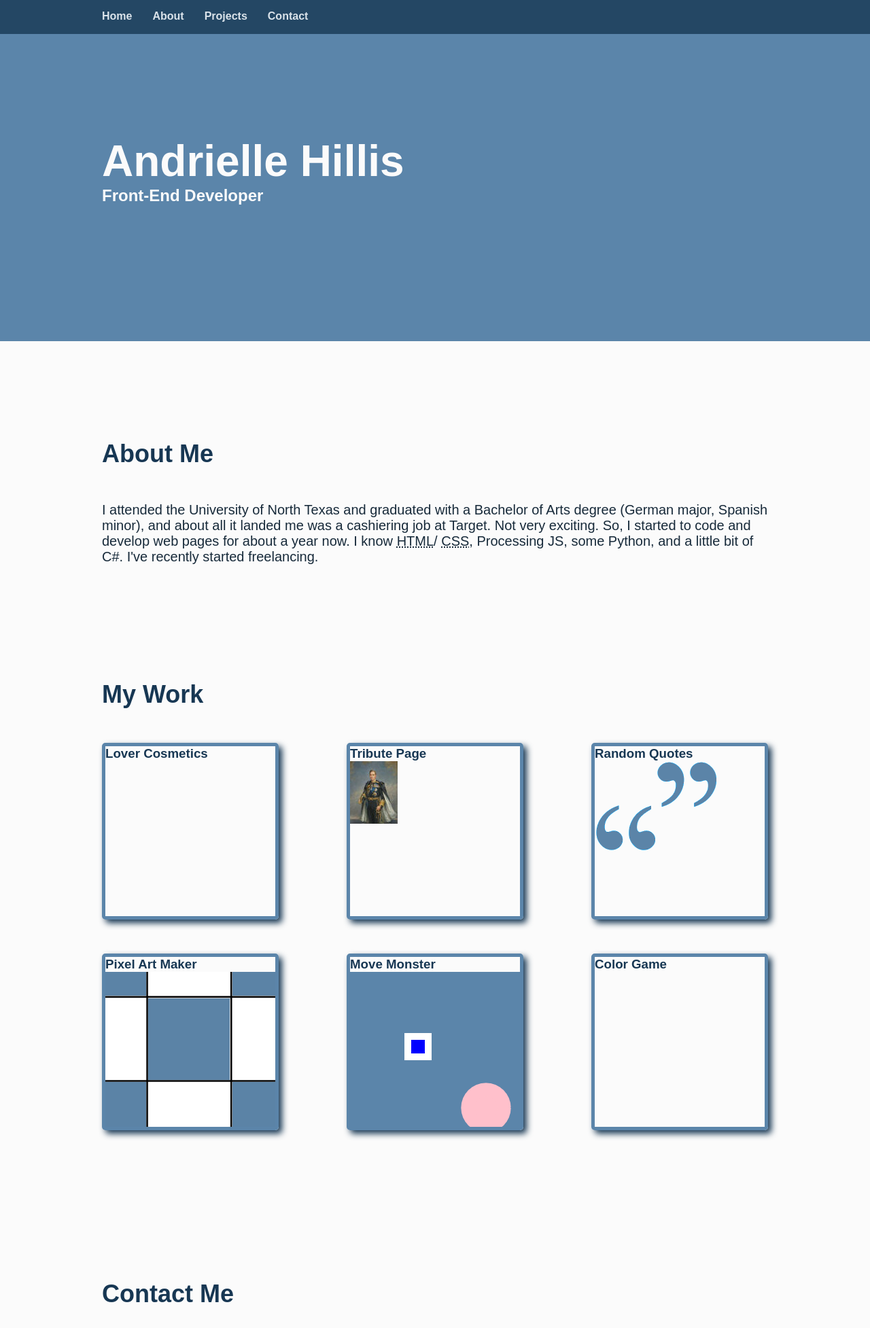
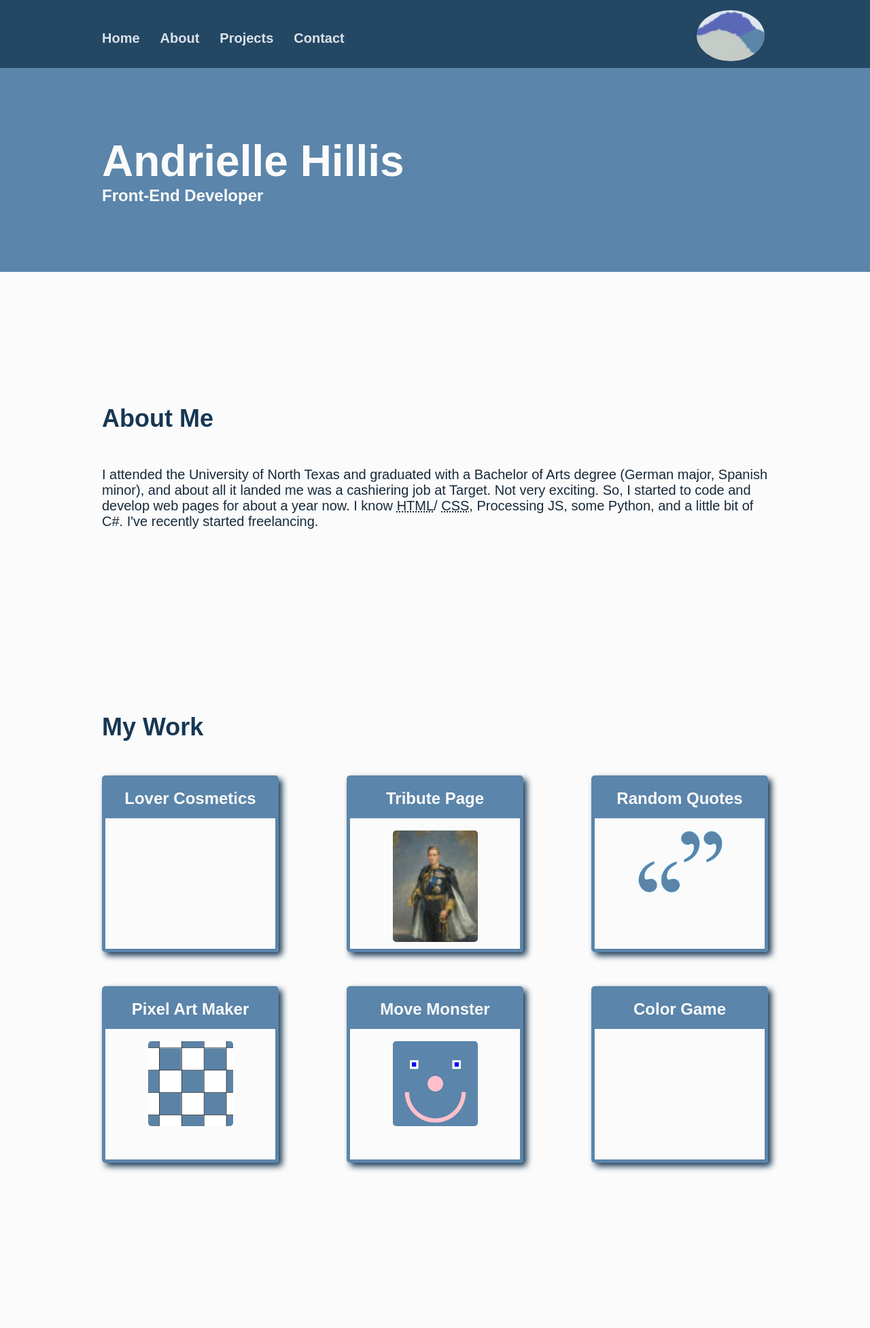
Before and after one commit to arhillis/arhillis.github.io, a plain HTML site: page index.html in a window 1280 px wide. Shown: the top 1954 px of the page at 68% size. Drawn offline with Linux system fonts and the light colour scheme.

Commit message:
Adding the logo to the page

```diff
--- a/css/main.css
+++ b/css/main.css
@@ -15,7 +15,7 @@
 nav {
     background: var(--darkblue);
     opacity: 0.8;
-    height: 50px;
+    height: 100px;
     position: fixed;
     top: 0;
     width: 100%;
@@ -37,10 +37,7 @@
     padding: 0;
 }
 
-h1,
-h2,
-ul,
-article {
+.container{
     width: 80%;
     max-width: 980px;
     margin: auto;
@@ -51,6 +48,24 @@
     color: var(--white);
     background-repeat: no-repeat;
     padding: 200px 0;
+}
+
+.header-text{
+    float: left;
+}
+
+#logo{
+    float: right;
+    border-radius: 50%;
+    border: 5px solid var(--darkblue);
+    width: 100px;
+    margin-top: 10px;
+}
+
+#nav-list{
+    float: left;
+    margin-top: 30px;
+    font-size: 1.25em;
 }
 
 nav li a {
@@ -80,7 +95,7 @@
 
 article {
     margin: 20px auto;
-    padding: 75px 0;
+    padding: 125px 0;
 }
 
 p {
@@ -131,7 +146,7 @@
     margin-bottom: 0;
 }
 
-#message textarea {
+#message-text{
     height: 150px;
 }
 
@@ -146,7 +161,7 @@
 }
 
 footer p {
-    color: #f8f8f8;
+    color: var(--white);
     padding-top: 75px;
     text-align: center;
 }
--- a/index.html
+++ b/index.html
@@ -13,7 +13,10 @@
 
 <body>
     <nav>
-        <ul>
+        <div class="container">
+            <img src="images/icons/logo.jpg" id="logo" alt="logo">
+        <ul id="nav-list">
+
             <li>
                 <a href="#home">Home</a>
             </li>
@@ -27,13 +30,19 @@
                 <a href="#contact">Contact</a>
             </li>
         </ul>
+        </div>
     </nav>
 
     <header id="home">
-        <h1>Andrielle Hillis</h1>
-        <h2>Front-End Developer</h2>
+        <div class="container">
+            <div class="header-text">
+                <h1>Andrielle Hillis</h1>
+                <h2>Front-End Developer</h2>
+            </div>
+
+        </div>
     </header>
-    <main>
+    <main class="container">
         <article id="about">
             <h2>About Me</h2>
             <p>I attended the University of North Texas and graduated with a Bachelor of Arts degree (German major, Spanish
@@ -46,53 +55,53 @@
             <h2>My Work</h2>
             <section class="project">
                 <a href="http://lover-cosmetics.com/press/">
-                <h3>Lover Cosmetics</h3>
+                <h3 class="project-header">Lover Cosmetics</h3>
                   <div class="desc">
-                    <p>I used the Big Commerce platform to create a press page for a Kansas City based company, Lover Cosmetics.</p>
+                    <p class="desc-paragraph">I used the Big Commerce platform to create a press page for a Kansas City based company, Lover Cosmetics.</p>
                   </div>
                 </a>
               </section>
             <section class="project">
                 <a href="https://arhillis.github.io/Tribute-Page/">
-                <h3>Tribute Page</h3>
-                  <img src="images/projects/KingGeorge.jpg" alt="King George VI">
+                <h3 class="project-header">Tribute Page</h3>
+                  <img src="images/projects/KingGeorge.jpg" class="project-img" alt="King George VI">
                   <div class="desc">
-                    <p>This is the tribute to King George VI that I wrote for the Free Code Camp curriculum.</p>
+                    <p class="desc-paragraph">This is the tribute to King George VI that I wrote for the Free Code Camp curriculum.</p>
                   </div>
                 </a>
               </section>
               <section class="project">
                 <a href="quoteGenerator.html">
-                <h3>Random Quotes</h3>
-                  <img src="images/projects/quote-marks.png" alt="Quotation marks">
+                <h3 class="project-header">Random Quotes</h3>
+                  <img src="images/projects/quote-marks.png" class="project-img" alt="Quotation marks">
                   <div class="desc">
-                    <p>This is the Random Quote Generator that I wrote for the Free Code Camp curriculum.</p>
+                    <p class="desc-paragraph">This is the Random Quote Generator that I wrote for the Free Code Camp curriculum.</p>
                   </div>
                 </a>
               </section>
               <section class="project">
                 <a href="pixelArt.html">
-                <h3>Pixel Art Maker</h3>
-                  <img src="images/projects/grid.png" alt="Pixel Art">
+                <h3 class="project-header">Pixel Art Maker</h3>
+                  <img src="images/projects/grid.png" class="project-img" alt="Pixel Art">
                   <div class="desc">
-                    <p>This is the Pixel Art Maker I made for the Grow with Google Scholarship Course.</p>
+                    <p class="desc-paragraph">This is the Pixel Art Maker I made for the Grow with Google Scholarship Course.</p>
                   </div>
                 </a>
               </section>
               <section class="project">
                 <a href="moveMonster.html">
-                <h3>Move Monster</h3>
-                  <img src="images/projects/monster.png" alt="Monster">
+                <h3 class="project-header">Move Monster</h3>
+                  <img src="images/projects/monster.png" class="project-img" alt="Monster">
                   <div class="desc">
-                    <p>This is a game that I created after studying HTML5 Canvas</p>
+                    <p class="desc-paragraph">This is a game that I created after studying HTML5 Canvas</p>
                   </div>
                 </a>
               </section>
               <section class="project">
                 <a href="colorGame.html">
-                <h3>Color Game</h3>
+                <h3 class="project-header">Color Game</h3>
                   <div class="desc">
-                    <p>A color guessing game with three levels and two color modes.</p>
+                    <p class="desc-paragraph">A color guessing game with three levels and two color modes.</p>
                   </div>
                 </a>
               </section>
@@ -109,18 +118,17 @@
                     <input type="email" name="_replyto" placeholder="Email" required>
                 </p>
                 <p id="message">
-                    <textarea></textarea>
+                    <textarea id="message-text"></textarea>
                 </p>
                 <p id="submitBtn">
                     <input type="submit" value="Send">
                 </p>
             </form>
         </article>
+    </main>
         <footer>
             <p>Designed by Andrielle Hillis</p>
         </footer>
-
-    </main>
 </body>
 
 </html>
```
